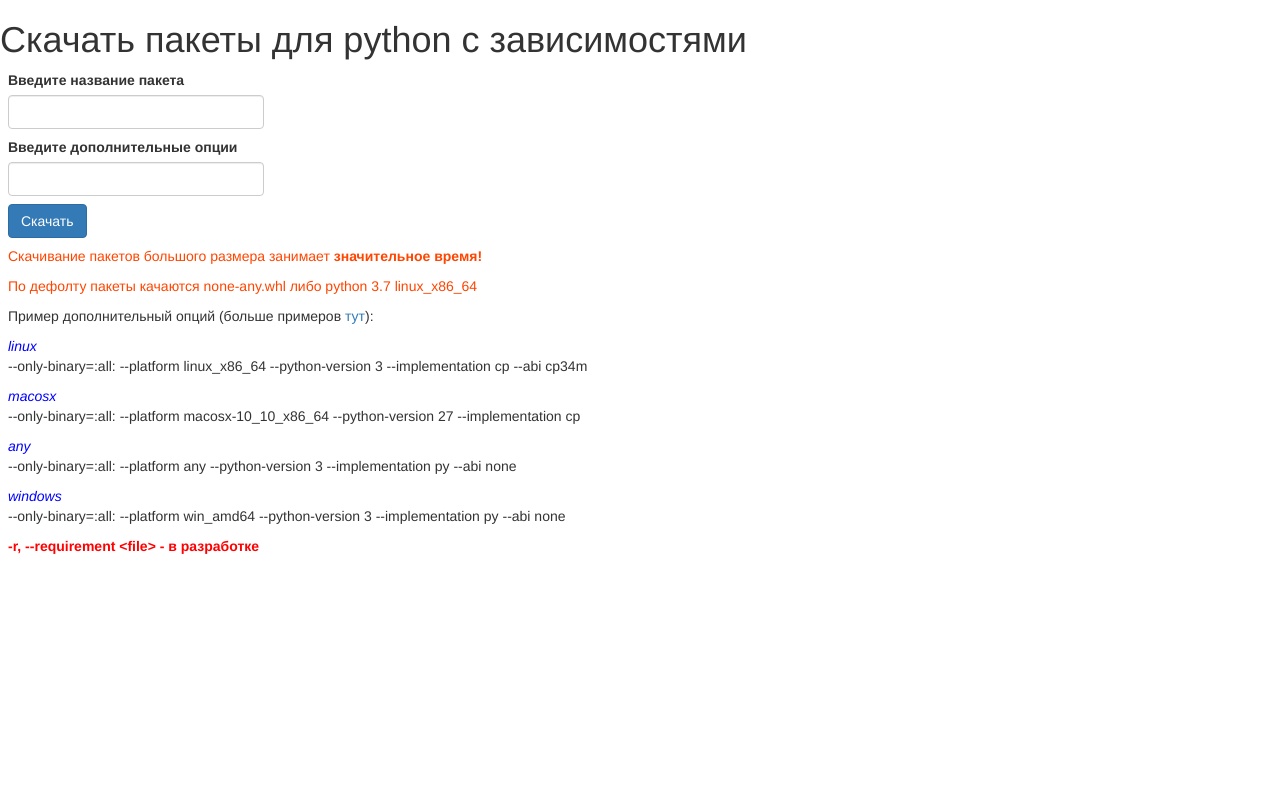
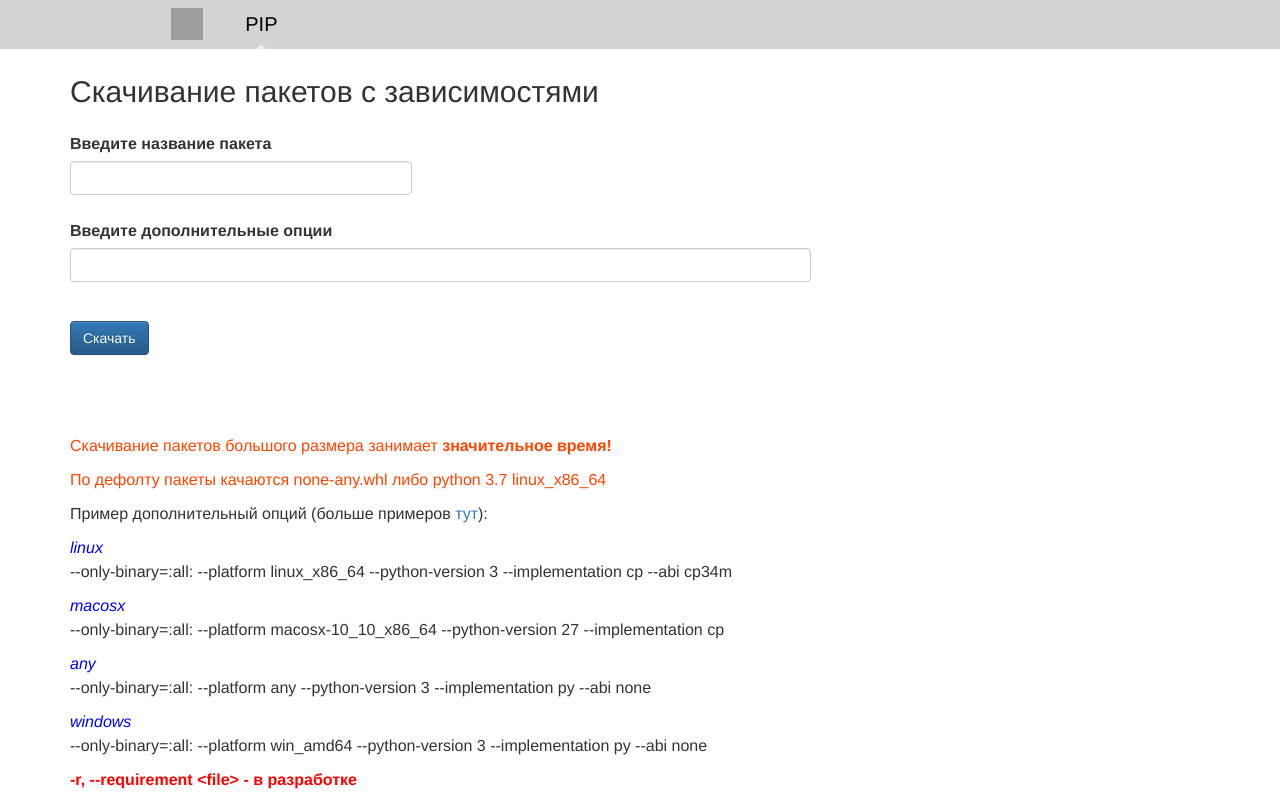
Before and after one commit to fenixguard/pip-download, a Flask app: page / in a window 1280 px wide. Before the commit the page ends 554 px from the top, so only its background shows below. Run offline with Flask 2, Linux system fonts and the light colour scheme; some libraries are stand-ins or nearby versions; grey boxes are pictures that could not be loaded.

Commit message:
added images and error route

```diff
--- a/app.py
+++ b/app.py
@@ -7,7 +7,7 @@ import tempfile
 from flask import Flask, render_template, send_file
 from flask_bootstrap import Bootstrap
 
-from parsers import pip_parser, download_parser
+from parsers import pip_parser
 
 app = Flask(__name__)
 Bootstrap(app)
@@ -33,6 +33,8 @@ def get_dependencies():
             pip.main(['download', '-d', os.path.join(temp, 'packages'), package])
 
         files = os.listdir(os.path.join(temp, 'packages'))
+        if len(files) == 0:
+            return '', 500
         memory_zip = io.BytesIO()
         with zipfile.ZipFile(memory_zip, mode='w', compression=zipfile.ZIP_DEFLATED) as zip_file:
 
--- /dev/null
+++ b/static/style.css
@@ -0,0 +1,83 @@
+/* navbar */
+.pip-nav {
+  display: flex;
+  flex-wrap: wrap;
+  flex-direction: row;
+  justify-content: space-between;
+  align-items: center;
+  width: 100%;
+  background-color: #d3d3d3;
+}
+
+.pip-nav > div > a,
+.pip-nav > div > span {
+  position: relative;
+  text-decoration: none;
+  padding: 10px;
+  font-weight: 500;
+  font-size: 20px;
+  color: #666;
+  text-align: center;
+}
+
+.pip-nav > div > button {
+  position: relative;
+  text-decoration: none;
+  font-weight: 500;
+  font-size: 20px;
+  color: #666;
+  text-align: center;
+}
+
+.pip-nav > div > img {
+  margin-right: 32px;
+}
+
+.pip-nav > div > a:hover,
+.pip-nav > div > a:focus,
+.pip-nav > div > button:focus,
+.pip-nav > div > button:hover,
+.pip-nav > div > .active {
+  color: #000;
+}
+
+
+.pip-nav > div > .active:after {
+  position: absolute;
+  bottom: 0;
+  left: 50%;
+  width: 0;
+  height: 0;
+  margin-left: -5px;
+  vertical-align: middle;
+  content: " ";
+  border-right: 5px solid transparent;
+  border-bottom: 5px solid;
+  border-left: 5px solid transparent;
+  color: #eee;
+}
+
+.pip-nav__user {
+  display: inline-flex;
+  flex-direction: row;
+  justify-content: flex-end;
+}
+
+.pip-nav__actions {
+  display: inline-flex;
+  flex-direction: row;
+  justify-content: flex-start;
+  align-items: center;
+  width: 75%;
+}
+
+.blog-main {
+  font-size: 16px;
+  line-height: 1.5;
+}
+
+@media (min-width: 1600px) {
+  .container {
+    width: 1500px;
+  }
+}
--- a/templates/base.html
+++ b/templates/base.html
@@ -1,26 +1,33 @@
 <!doctype html>
-<html lang="en">
+<html>
 <head>
-        {% block head %}
-        <!-- Required meta tags -->
     <meta charset="utf-8">
     <meta name="viewport" content="width=device-width, initial-scale=1, shrink-to-fit=no">
+    <title>Custom PIP</title>
+    <link rel=stylesheet type=text/css href="{{ url_for('static', filename='css/bootstrap.css') }}">
+    <link rel=stylesheet type=text/css href="{{ url_for('static', filename='css/bootstrap-theme.css') }}">
+    <link rel=stylesheet type=text/css href="{{ url_for('static', filename='js/bootstrap.js') }}">
+    <link rel=stylesheet type=text/css href="{{ url_for('static', filename='style.css') }}">
+    <link rel="shortcut icon" href="/static/images/ricardo-milos.gif">
+</head>
+<body style="overflow-y: scroll">
 
-        {% block styles %}
-            <!-- Bootstrap CSS -->
-            {{ bootstrap.load_css() }}
+{% block navbar %}
+    <div class="pip-nav container">
+        <div class="pip-nav__actions">
+            <img style="height: 32px; width: 32px;" src="{{ url_for('static', filename='images/Python-logo.svg') }}"/>
+
+            {% block navitems %}
+                <a href="/">PIP</a>
             {% endblock %}
-
-        <title>PIP DOWNLOAD</title>
+        </div>
+    </div>
 {% endblock %}
-    </head>
-    <body>
-        <!-- Your page content -->
-        {% block content %}{% endblock %}
-
-        {% block scripts %}
-            <!-- Optional JavaScript -->
-            {{ bootstrap.load_js() }}
+    <script src="{{ url_for('static', filename='jquery-2.2.4.js')}}"></script>
+<div class="container">
+    <div style="margin-top: 20pt">
+        {% block content %}
         {% endblock %}
+    </div>
+</div>
 </body>
-</html>
--- a/templates/index.html
+++ b/templates/index.html
@@ -1,24 +1,26 @@
-{% extends "bootstrap/base.html" %}
-<html lang="en">
-<head>
-    <meta charset="UTF-8">
-    <title>PIP DOWNLOAD</title>
-</head>
+{% extends "base.html" %}
+
+{% block navitems %}
+    <a class="active" href="/">PIP</a>
+{% endblock %}
 
 {% block content %}
-    <h1>Скачать пакеты для python с зависимостями</h1>
-    <div class="form-group" style="margin: 8px; width: 20%">
+    <div class="blog-main">
+        <h2>Скачивание пакетов с зависимостями</h2>
+        <div class="form-group" style="margin-top: 24px; width: 30%">
             <label for class="text">Введите название пакета</label>
             <input id="package" class="form-control" type="text">
         </div>
-    <div class="form-group" style="margin: 8px; width: 20%">
+        <div class="form-group" style="margin-top: 24px; width: 65%">
             <label for class="text">Введите дополнительные опции</label>
             <input id="options" class="form-control" type="text">
         </div>
-    <div style="margin: 8px">
+        <div style="margin-top: 24px">
             <button id="downloadButton" class="btn btn-primary" onclick="submit()">Скачать</button>
+            <img id="downloadImg" style="width: 64px; height: 64px; margin-left: 128px; visibility: collapse"
+                 src="{{ url_for('static', filename='images/run_progress.gif') }}">
         </div>
-    <div style="margin: 8px">
+        <div style="margin-top: 64px">
             <p style="color: orangered">Скачивание пакетов большого размера занимает <b>значительное время!</b></p>
             <p style="color: orangered">По дефолту пакеты качаются none-any.whl либо python 3.7 linux_x86_64</p>
 
@@ -55,14 +57,11 @@
             <p style="color: red"><b>-r, --requirement &lt;file&gt; - в разработке</b></p>
 
         </div>
-{% endblock %}
-{% block scripts %}
-    <script src='/static/jquery-2.2.4.js'></script>
-    <script src='/static/js/FileSaver.js'></script>
-    <script src='/static/js/jszip.js'></script>
+    </div>
+
     <script>
         function submit() {
-
+            $("#downloadImg").css('visibility', 'visible');
             $("#downloadButton").text('Идет загрузка').attr("disabled", true);
             $("#downloadButton").removeClass('btn-primary');
             $("#downloadButton").addClass('btn-warning');
@@ -73,13 +72,22 @@
                 success: function () {
                     window.location.href = '/get_dependencies?package=' + $("#package").val() + '&options=' + $("#options").val();
                     setTimeout(function () {
+                        $("#downloadImg").css('visibility', 'collapse');
                         $("#downloadButton").text('Скачать').attr("disabled", false);
                         $("#downloadButton").removeClass('btn-warning');
                         $("#downloadButton").addClass('btn-primary');
-                    }, 4000);
+                    }, 5000);
+                },
+                error: function () {
+                    alert("Проверь название пакета!")
+                    setTimeout(function () {
+                        $("#downloadImg").css('visibility', 'collapse');
+                        $("#downloadButton").text('Скачать').attr("disabled", false);
+                        $("#downloadButton").removeClass('btn-warning');
+                        $("#downloadButton").addClass('btn-primary');
+                    }, 100);
                 }
             });
         }
     </script>
 {% endblock %}
-</html>
```
Lines whose indentation alone changed are shown as unchanged.
